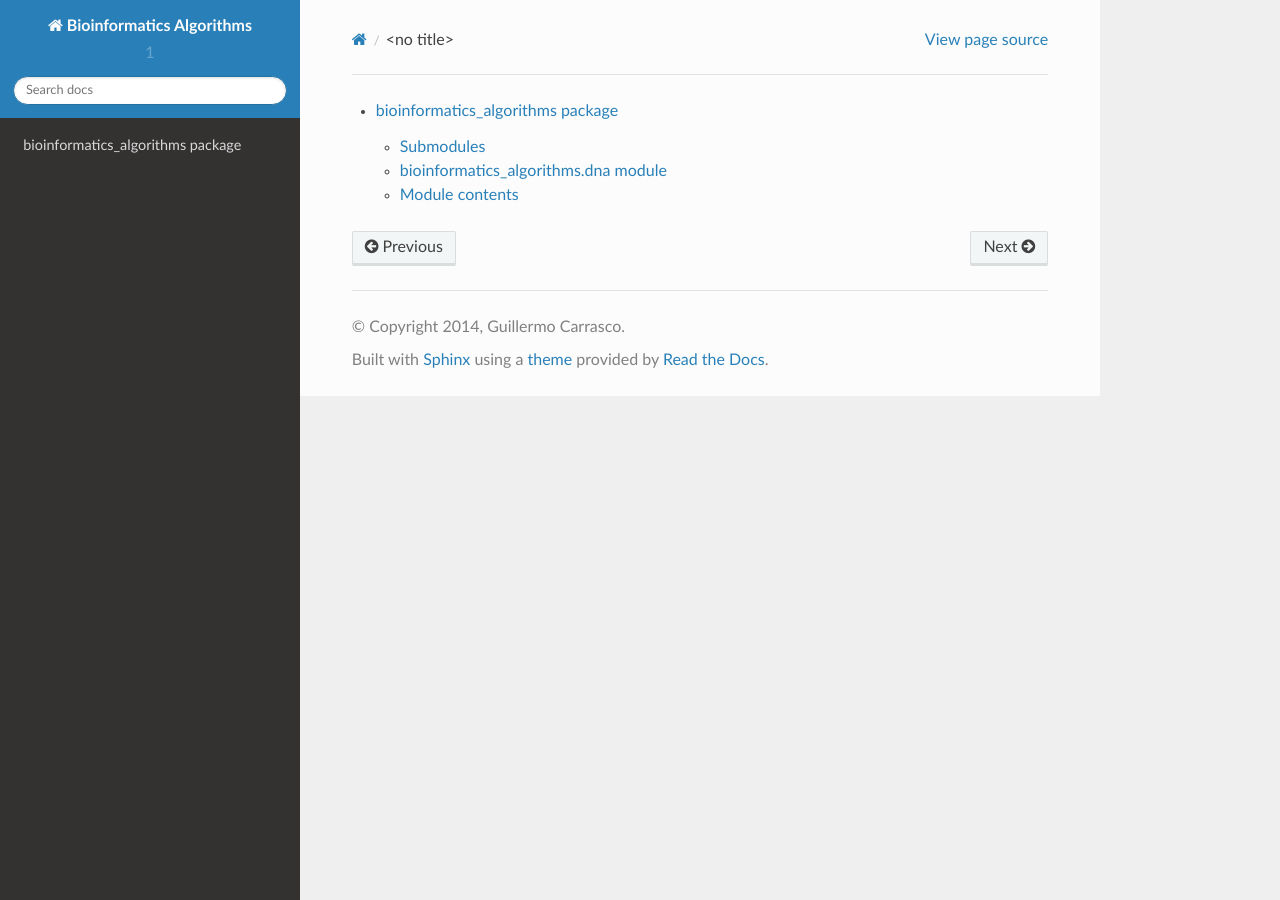
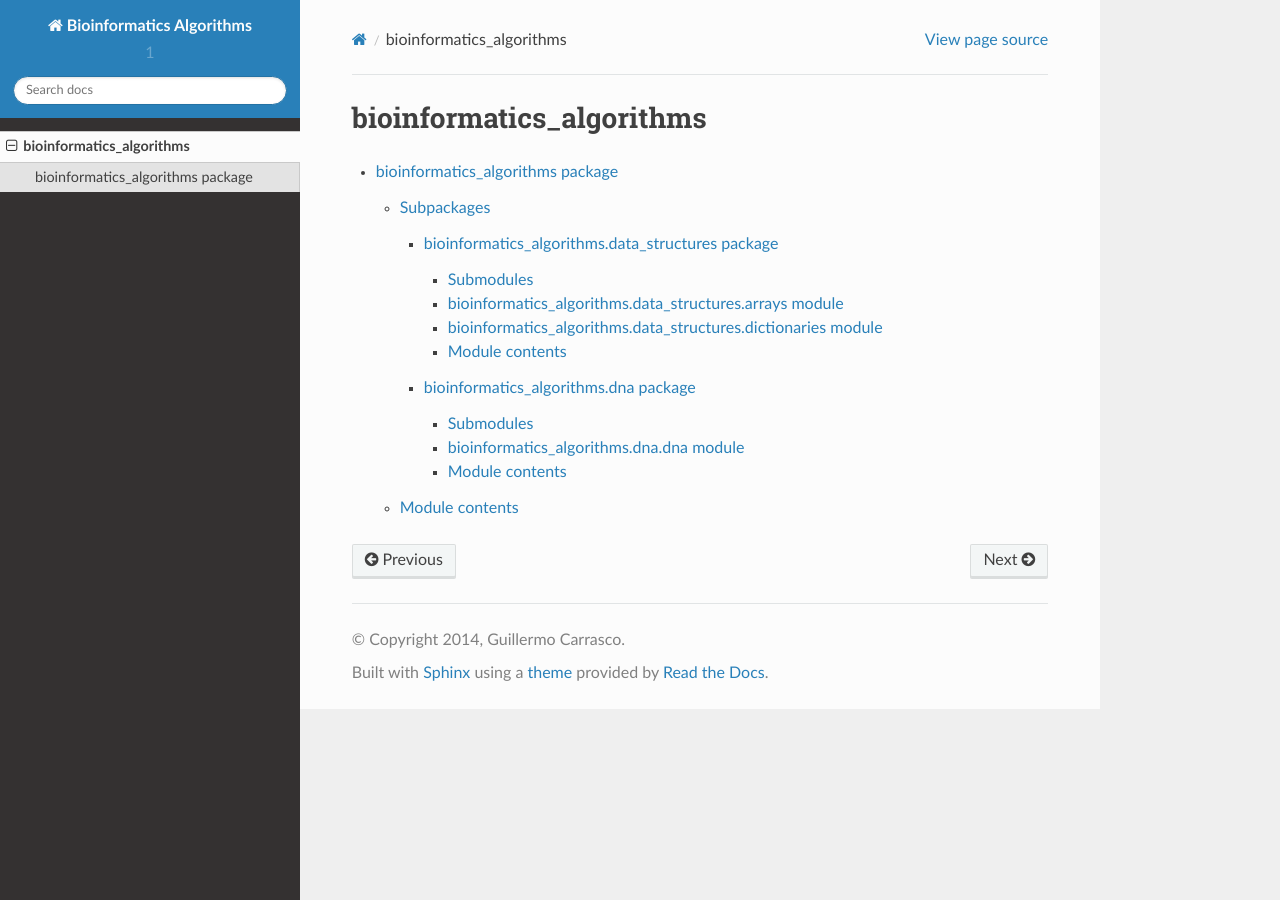
Before and after one commit to guillermo-carrasco/bioinformatics_algorithms, a Sphinx documentation site: the page built from doc/source/api/modules.rst, in a window 1280 px wide. Built offline with Sphinx 7.4.7 and the Read the Docs theme 2.0.0, drawn with Linux system fonts in a browser that asks for light colours.

Commit message:
Updated documentation

```diff
--- a/doc/source/api/bioinformatics_algorithms.data_structures.rst
+++ b/doc/source/api/bioinformatics_algorithms.data_structures.rst
@@ -12,6 +12,14 @@
     :undoc-members:
     :show-inheritance:
 
+bioinformatics_algorithms.data_structures.dictionaries module
+-------------------------------------------------------------
+
+.. automodule:: bioinformatics_algorithms.data_structures.dictionaries
+    :members:
+    :undoc-members:
+    :show-inheritance:
+
 
 Module contents
 ---------------
--- a/doc/source/api/modules.rst
+++ b/doc/source/api/modules.rst
@@ -1,3 +1,6 @@
+bioinformatics_algorithms
+=========================
+
 .. toctree::
    :maxdepth: 4
 
```
Also changed, not shown: doc/source/api/bioinformatics_algorithms.rst (+5 -9 lines).
